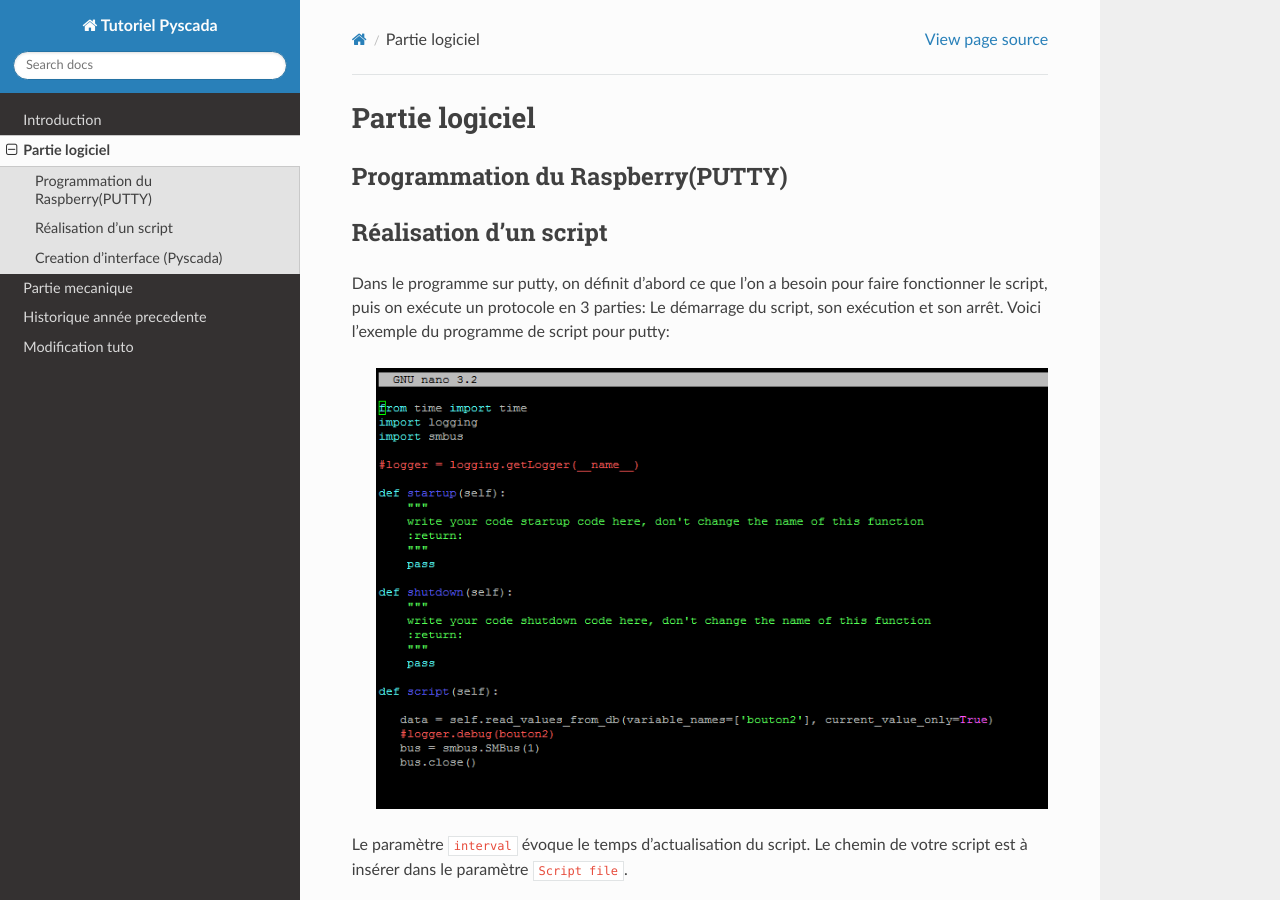
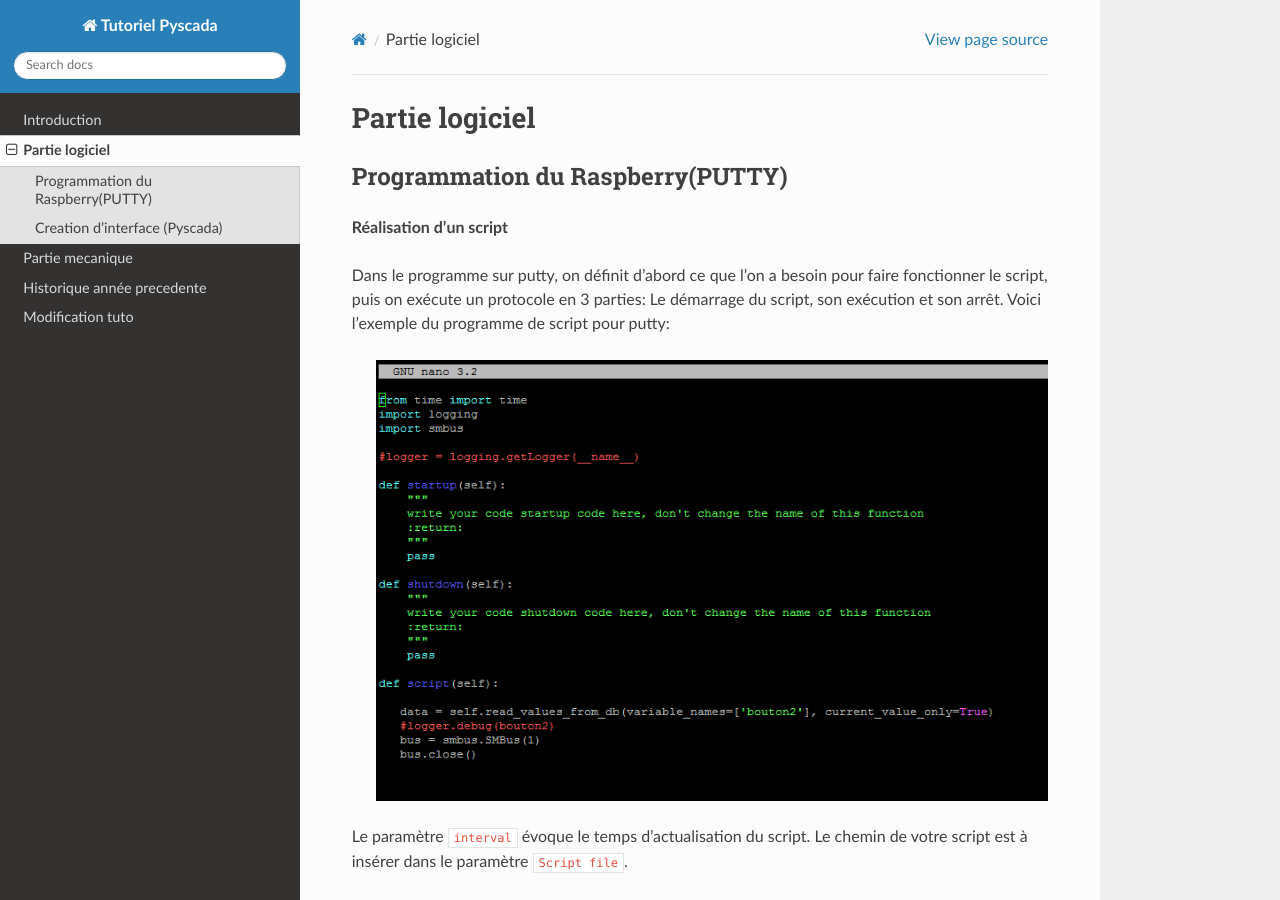
Before and after one commit to pt-tracker-gim/trackeurSolaire, a Sphinx documentation site: the page built from docs/source/Partie_logiciel.rst, in a window 1280 px wide and 900 px high. Built offline with Sphinx 7.4.7 and the Read the Docs theme 2.0.0, drawn with Linux system fonts in a browser that asks for light colours.

Commit message:
Update Partie_logiciel.rst

```diff
--- a/docs/source/Partie_logiciel.rst
+++ b/docs/source/Partie_logiciel.rst
@@ -4,8 +4,8 @@ Partie logiciel
 Programmation du Raspberry(PUTTY)
 ^^^^^^^^^^^^^^^^^^^^^^^^^^^^^^^^^
 
-Réalisation d'un script
-^^^^^^^^^^^^^^^^^^^^^^^
+**Réalisation d'un script**
+
 
 Dans le programme sur putty, on définit d'abord ce que l'on a besoin pour faire fonctionner le script, puis on exécute un protocole en 3 parties: Le démarrage du script, son exécution et son arrêt.
 Voici l'exemple du programme de script pour putty:
```
